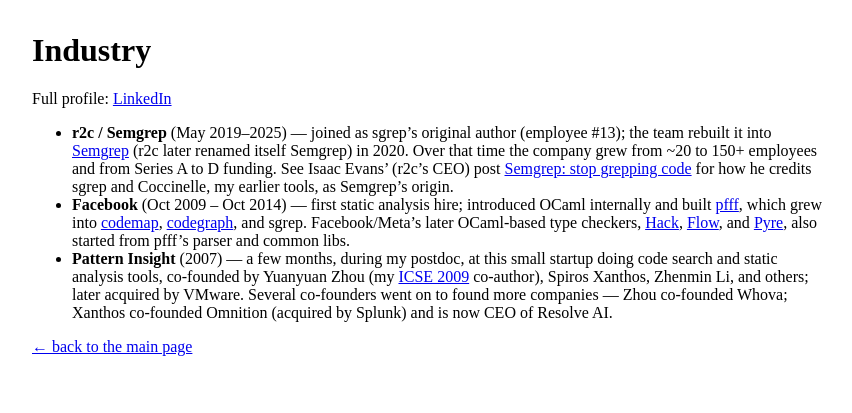
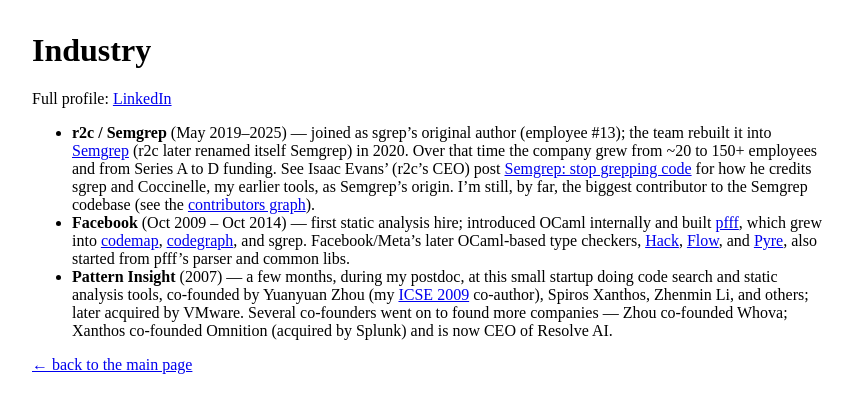
Before and after one commit to aryx/aryx.github.io, a Jekyll site: the page built from industry.md, in a window 1280 px wide. Shown: the top 413 px of the page, without its empty margins (208-1060 px from the left). Built offline with Jekyll 4.4.1, drawn with Linux system fonts in a browser that asks for light colours; our own code applies the rules of GitHub Pages for plain Markdown files.

Commit message:
industry.md: link Semgrep contributors graph
Co-Authored-By: Claude Opus 5 (1M context) <noreply@anthropic.com>

```diff
--- a/industry.md
+++ b/industry.md
@@ -7,7 +7,9 @@ Full profile: [LinkedIn](https://www.linkedin.com/in/yoann-padioleau-6379268/)
   in 2020. Over that time the company grew from ~20 to 150+ employees and from Series A to D
   funding. See Isaac Evans' (r2c's CEO) post
   [Semgrep: stop grepping code](https://semgrep.dev/blog/2020/semgrep-stop-grepping-code/) for how
-  he credits sgrep and Coccinelle, my earlier tools, as Semgrep's origin.
+  he credits sgrep and Coccinelle, my earlier tools, as Semgrep's origin. I'm still, by far, the
+  biggest contributor to the Semgrep codebase (see the
+  [contributors graph](https://github.com/semgrep/semgrep/graphs/contributors?all=1)).
 - **Facebook** (Oct 2009 – Oct 2014) — first static analysis hire; introduced OCaml internally and
   built [pfff](https://github.com/facebookarchive/pfff), which grew into
   [codemap](https://github.com/aryx/codemap), [codegraph](https://github.com/aryx/codegraph), and
```
